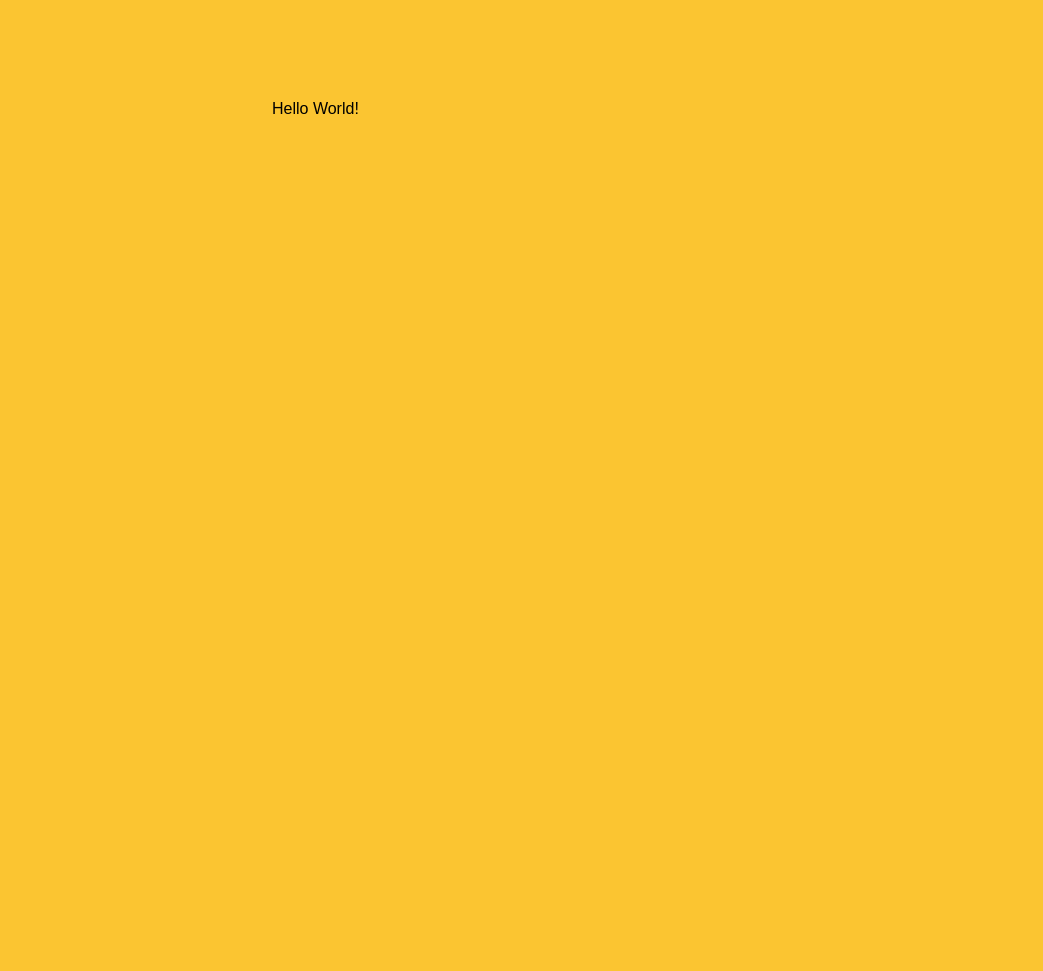
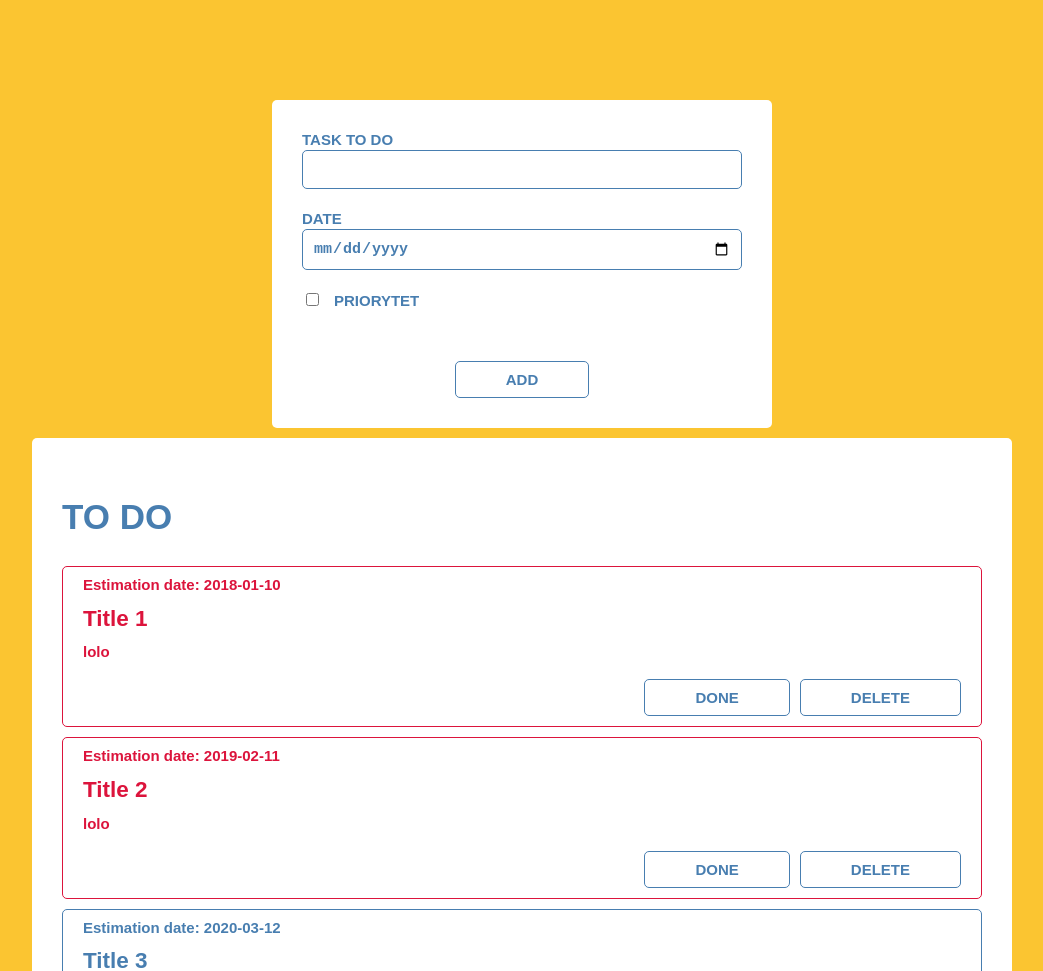
Before and after one commit to conspir0/react-13_to_do_app, a React app: page / in a window 1280 px wide. Shown: the top 971 px of the page, without its empty margins (118-1161 px from the left). Before the commit the page ends 800 px from the top, so only its background shows below. Built offline with nearby package versions, Linux system fonts and the light colour scheme.

Commit message:
Create all components. Add Delete/Done task

```diff
--- a/src/components/App/App.js
+++ b/src/components/App/App.js
@@ -1,11 +1,55 @@
 import React, { Component } from 'react';
+import ContainerForm from '../ContainerForm/ContainerForm';
+import ContainerListDone from '../ContainerListDone/ContainerListDone';
+import ContainerListToDo from '../ContainerListToDo/ContainerListToDo';
 import './App.css';
 
 class App extends Component {
+  state = {
+    tasks: [
+      { id: 1, title: 'Title 1', text: 'lolo', date: '2018-01-10', finishDate: '', important: true, active: true },
+      { id: 2, title: 'Title 2', text: 'lolo', date: '2019-02-11', finishDate: '', important: true, active: true },
+      { id: 3, title: 'Title 3', text: 'lolo', date: '2020-03-12', finishDate: '', important: false, active: true }
+    ]
+  }
+
+  handleDeleteTask = (id) => {
+    const taskList = this.state.tasks;
+    const tasks = taskList.filter(task => task.id !== id)
+
+    this.setState({ tasks })
+  }
+
+  handleDoneTask = (id) => {
+    const date = new Date();
+    const taskList = this.state.tasks;
+    const tasks = taskList.map(task => {
+      if (task.id === id) {
+        task.active = false;
+        task.finishDate = date.toDateString();
+      }
+
+      return task;
+    });
+
+    this.setState({ tasks })
+  }
+
   render() {
+    const { tasks } = this.state;
+
     return (
       <div className="container">
-        Hello World!
+        <ContainerForm />
+        <ContainerListToDo
+          tasks={tasks}
+          doneTask={this.handleDoneTask}
+          deleteTask={this.handleDeleteTask}
+        />
+        <ContainerListDone
+          tasks={tasks}
+          deleteTask={this.handleDeleteTask}
+        />
       </div>
     );
   }
--- /dev/null
+++ b/src/components/ButtomSubmit/ButtonSubmit.js
@@ -0,0 +1,13 @@
+import React from 'react';
+
+const ButtonSubmit = () => {
+  return (
+    <button
+      className="button"
+    >
+      Add
+    </button>
+  );
+}
+
+export default ButtonSubmit;
--- /dev/null
+++ b/src/components/ContainerForm/ContainerForm.js
@@ -0,0 +1,35 @@
+import React, { Component } from 'react';
+import ButtonSubmit from '../ButtomSubmit/ButtonSubmit';
+import FormLabel from './../FormLabel/FormLabel'
+
+class ContainerForm extends Component {
+  state = {}
+
+  render() {
+    return (
+      <div
+        className="result-container result-container--form"
+      >
+        <form>
+          <FormLabel
+            type="text"
+            className="input-text"
+            title="Task to do"
+          />
+          <FormLabel
+            type="date"
+            className="input-text"
+            title="Date"
+          />
+          <FormLabel
+            type="checkbox"
+            title_2="priorytet"
+          />
+          <ButtonSubmit />
+        </form>
+      </div>
+    );
+  }
+}
+
+export default ContainerForm;
--- /dev/null
+++ b/src/components/ContainerListDone/ContainerListDone.js
@@ -0,0 +1,29 @@
+import React from 'react';
+import TaskDone from '../TaskDone/TaskDone';
+
+const ContainerListDone = ({ tasks, deleteTask }) => {
+  const doneTasks = tasks.filter(task => task.active !== true);
+  const taskList = doneTasks.map(task => {
+    return (
+      <TaskDone
+        key={task.id}
+        id={task.id}
+        title={task.title}
+        text={task.text}
+        finishDate={task.finishDate}
+        important={task.important}
+        deleteTask={deleteTask}
+      />
+    )
+  })
+  return (
+    <div className="result-container">
+      <h2 className="title-container">
+        Done
+      </h2>
+      {taskList}
+    </div>
+  )
+}
+
+export default ContainerListDone;
--- /dev/null
+++ b/src/components/ContainerListToDo/ContainerListToDo.js
@@ -0,0 +1,31 @@
+import React from 'react';
+import TaskActive from '../TaskActive/TaskActive';
+
+const ContainerListToDo = ({ tasks, doneTask, deleteTask }) => {
+  const activeTasks = tasks.filter(task => task.active === true);
+  const taskList = activeTasks.map(task => {
+    return (
+      <TaskActive
+        key={task.id}
+        id={task.id}
+        title={task.title}
+        text={task.text}
+        date={task.date}
+        important={task.important}
+        doneTask={doneTask}
+        deleteTask={deleteTask}
+      />
+    )
+  })
+
+  return (
+    <div className="result-container">
+      <h2 className="title-container">
+        TO DO
+      </h2>
+      {taskList}
+    </div>
+  );
+}
+
+export default ContainerListToDo;
--- /dev/null
+++ b/src/components/FormLabel/FormLabel.js
@@ -0,0 +1,16 @@
+import React from 'react';
+
+const FormLabel = ({ type, className, title, title_2 }) => {
+  return (
+    <label>
+      {title}
+      <input
+        type={type}
+        className={className}
+      />
+      {title_2}
+    </label>
+  );
+}
+
+export default FormLabel;
--- /dev/null
+++ b/src/components/TaskActive/TaskActive.js
@@ -0,0 +1,27 @@
+import React from 'react';
+
+const TaskActive = ({ id, title, text, date, important, doneTask, deleteTask }) => {
+  return (
+    <div className={`task-container ${important && `important`}`}>
+      <p>Estimation date: {date}</p>
+      <h2>{title}</h2>
+      <p>{text}</p>
+      <div className="button-container">
+        <button
+          className="button"
+          onClick={() => doneTask(id)}
+        >
+          Done
+          </button>
+        <button
+          className="button"
+          onClick={() => deleteTask(id)}
+        >
+          Delete
+          </button>
+      </div>
+    </div>
+  );
+}
+
+export default TaskActive;
--- /dev/null
+++ b/src/components/TaskDone/TaskDone.js
@@ -0,0 +1,21 @@
+import React from 'react';
+
+const TaskDone = ({ id, title, text, finishDate, important, deleteTask }) => {
+  return (
+    <div className={`task-container ${important && `important`}`}>
+      <p>Done: {finishDate}</p>
+      <h2>{title}</h2>
+      <p>{text}</p>
+      <div className="button-container">
+        <button
+          className="button"
+          onClick={() => deleteTask(id)}
+        >
+          Delete
+          </button>
+      </div>
+    </div>
+  );
+}
+
+export default TaskDone;
--- a/src/index.css
+++ b/src/index.css
@@ -26,14 +26,14 @@ ul {
 .container {
   display: flex;
   flex-direction: column;
-  max-width: 500px;
+  max-width: 1000px;
   height: 100%;
   margin: 0 auto;
-  padding: 100px 0;
+  padding: 100px 10px;
 }
 
 .result-container {
-  max-width: 600px;
+  /* max-width: 600px; */
   min-height: 85px;
   /* max-height: 300px; */
   padding: 30px;
@@ -50,6 +50,12 @@ ul {
   /* letter-spacing: 1px; */
 }
 
+.result-container--form {
+  min-width: 500px;
+  max-width: 600px;
+  margin: 0 auto 10px;
+}
+
 .result-container--info .result-box {
   width: 150px;
   padding: 5px 20px;
@@ -58,13 +64,15 @@ ul {
 }
 
 .button-container {
-  display: grid;
-  grid-template-columns: repeat(3, 1fr);
-  grid-gap: 10px;
+  display: flex;
+  flex-wrap: wrap;
+  flex-direction: row;
+  justify-content: flex-end;
 }
 
 .button-container .button,
 .button-container .result-box {
+  margin: 20px 0 0 10px;
   /* margin-right: 10px; */
 }
 
@@ -73,20 +81,27 @@ ul {
 }
 
 .button {
-  /* display: inline-block; */
+  display: block;
   /* width: fit-content; */
-  margin-bottom: 10px;
-  padding: 10px 20px;
+  margin: 50px auto 0;
+  padding: 10px 50px;
   border-radius: 5px;
-  border: 1px solid transparent;
-  background: #FFFFFF;
+  border: 1px solid rgb(72, 126, 176);
   color: rgb(72, 126, 176);
+  background: transparent;
   font-size: 15px;
   font-weight: 800;
   line-height: 15px;
   text-transform: uppercase;
   outline: none;
   cursor: pointer;
+  transition: .25s ease;
+}
+
+.button:hover {
+  color: #FFFFFF;
+  background: rgb(72, 126, 176);
+  transition: .25s ease;
 }
 
 .button:disabled {
@@ -95,11 +110,10 @@ ul {
 }
 
 .input-text {
-  margin-bottom: 10px;
   padding: 10px;
   border-radius: 5px;
-  border: 1px solid transparent;
-  background: #FFFFFF;
+  border: 1px solid rgb(72, 126, 176);
+  background: transparent;
   color: rgb(72, 126, 176);
   font-size: 15px;
   font-weight: 800;
@@ -107,17 +121,50 @@ ul {
   outline: none;
 }
 
-.label-checkbox {
+label {
+  display: block;
+  margin-bottom: 20px;
   font-size: 15px;
   line-height: 20px;
   color: rgb(72, 126, 176);
   cursor: pointer;
 }
 
+label {
+  text-transform: uppercase;
+}
+
+label input {
+  display: block;
+  width: 100%;
+}
+
+input[type="checkbox"] {
+  display: inline-block;
+  width: auto;
+  margin-right: 15px;
+}
+
 .label-checkbox input {
   margin-right: 15px;
   margin-bottom: 15px;
   cursor: pointer;
+}
+
+.task-container {
+  margin-bottom: 10px;
+  padding: 10px 20px;
+  border-radius: 5px;
+  border: 1px solid rgb(72, 126, 176);
+  background: #FFFFFF;
+  color: rgb(72, 126, 176);
+  font-size: 15px;
+  line-height: 15px;
+}
+
+.task-container.important {
+  border: 1px solid #DC143C;
+  color: #DC143C;
 }
 
 .result-box {
```
